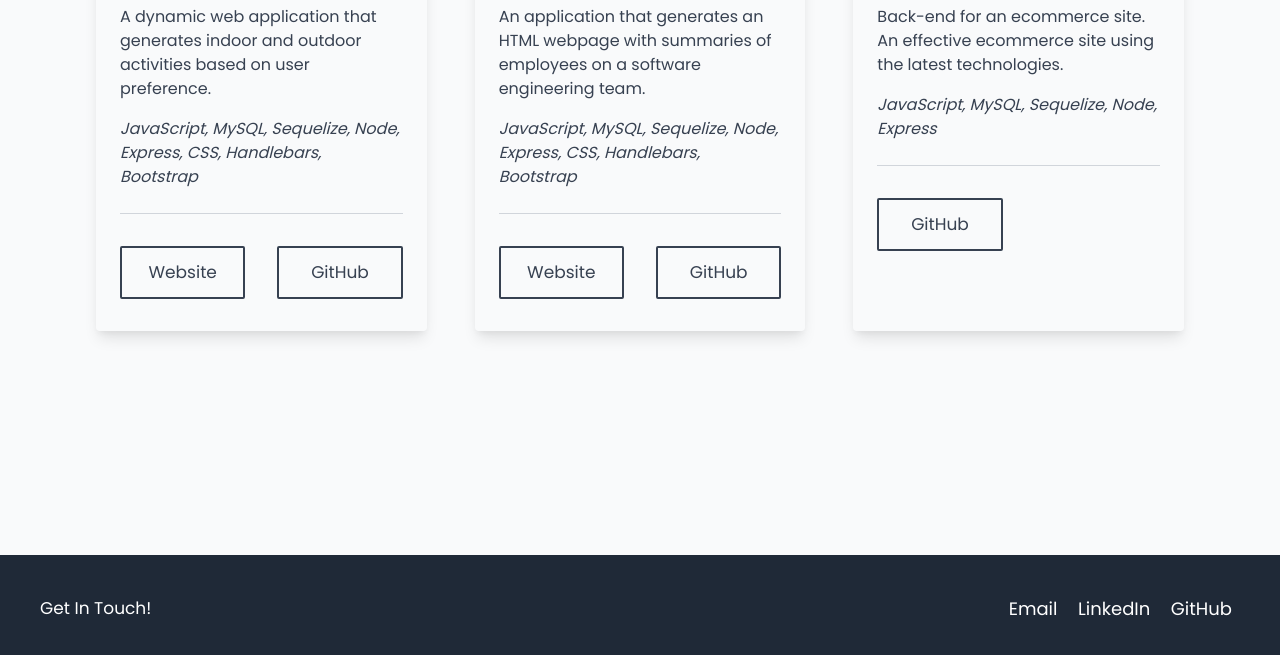
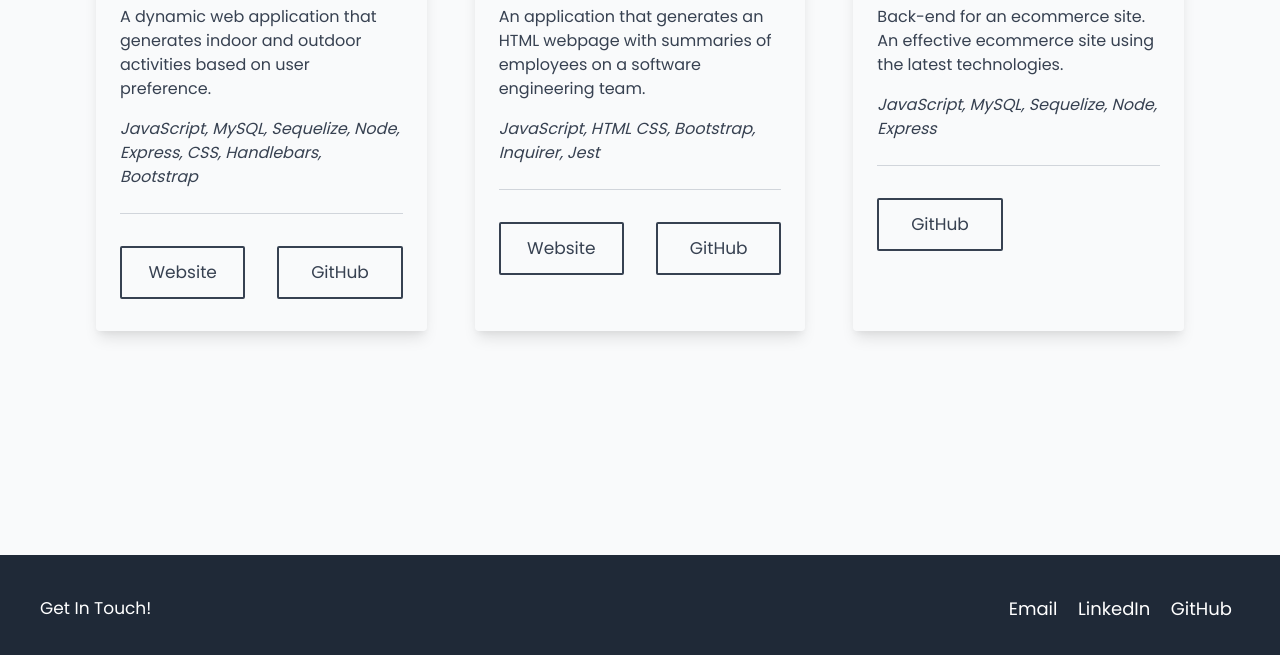
Before and after one commit to giftilicious/GiftyGyimah-Portfolio, a plain HTML site: page index.html in a window 1280 px wide. Shown: the part 1398-2053 px from the top of the page. Drawn offline with nearby package versions, Linux system fonts and the light colour scheme.

Commit message:
Updated homepage blurbs

```diff
--- a/index.html
+++ b/index.html
@@ -121,7 +121,7 @@
             </p>
             <div class="grid grid-cols-1 divide-y divide-gray-300">
               <p class="text-gray-700 text-base italic pb-6">
-                JavaScript, MySQL, Sequelize, Node, Express, CSS, Handlebars, Bootstrap
+                JavaScript, HTML CSS, Bootstrap, Inquirer, Jest
               </p>
               <div class="grid gap-x-8 grid-cols-2 pt-4">
                 <a class="mt-4 mb-4 py-3 border-gray-700 border-2 bg-transparent text-center text-md text-gray-700 rounded-sm hover:bg-gray-700 hover:text-gray-100 transition duration-300"
```
Also changed, not shown: portfolio.html (+1 -1 lines).
